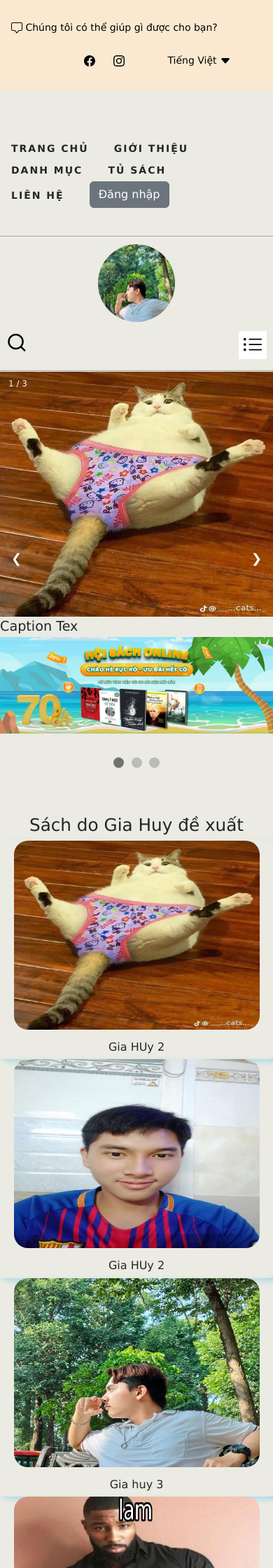
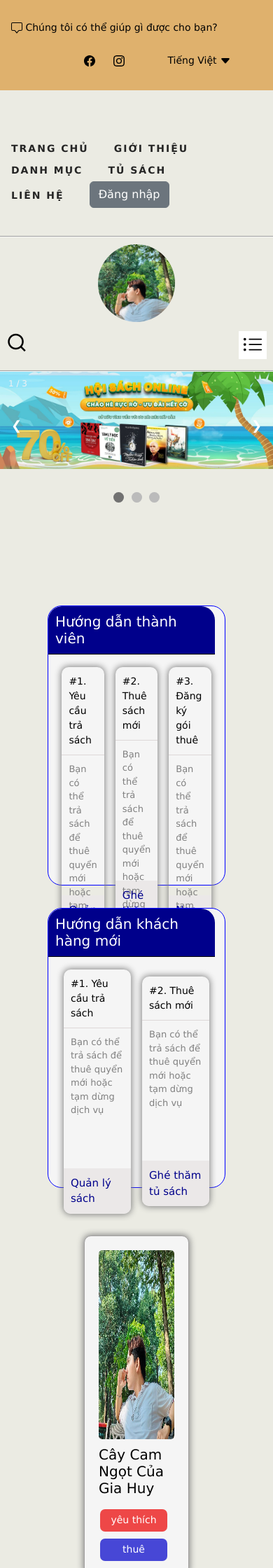
Before and after one commit to thanglaptop/ThucHanhWeb, a PHP site: page / in a window 390 px wide. Shown: the top 2240 px of the page at 70% size. Run offline with PHP 8.4, Linux system fonts and the light colour scheme.

Commit message:
da sua cung a phet

```diff
--- a/index.html
+++ b/index.html
@@ -230,24 +230,16 @@
         <!--hinh`-->
         <div class="mySlides f">
             <div class="numbertext">1 / 3</div>
-            <img src="img/hinh1.jpg" style="width: 100%; height: 350px;">
-                <div class="text">Caption Tex</div>
-
                 <img src="img/Banner-1.jpg" style="width: 100%;">
         </div>
         <!--hinh`-->
         <div class="mySlides f">
             <div class="numbertext">2 / 3</div>
-            <img src="img/hinh2.jpg" style="width: 100%; height: 350px;">
-                <div class="text">Caption Two</div>
-
                 <img src="img/Banner-2.png" style="width: 100%;">
         </div>
         <!--hinh`-->
         <div class="mySlides f">
             <div class="numbertext">3 / 3</div>
-            <img src="img/hinh3.jpg" style="width: 100%; height: 350px;">
-                <div class="text">Caption Three</div>
                 <img src="img/Banner-3.png" style="width: 100%;">
         </div>
         <!--Chuyen qua chuye lai-->
@@ -295,61 +287,6 @@
     <!--list top sach-->
     <!--start-->
     <br>
-    <div class="container_featured">
-        <div class="row">
-            <div class="col-lg-12">
-                <h2 style="text-align: center;">Sách do Gia Huy đề xuất</h2>
-            </div>
-        </div>
-    </div>
-
-    <div class="row featured__filer">
-        <div class="col-lg-3 col-md-4 col-sm-6 mix book">
-            <div class="featured__item">
-                <div class="featured__item__pic set-bg">
-                    <img class="img_featured" src="img/hinh1.jpg" alt="">
-                </div>
-                <div class="featured__item__text">
-                    <h6><a href="#">Gia HUy 2</a></h6>
-                </div>
-            </div>
-        </div>
-
-        <div class="col-lg-3 col-md-4 col-sm-6 mix book">
-            <div class="featured__item">
-                <div class="featured__item__pic set-bg">
-                    <img class="img_featured" src="img/za huy tre tui.jpg" alt="">
-                </div>
-                <div class="featured__item__text">
-                    <h6><a href="#">Gia HUy 2</a></h6>
-                </div>
-            </div>
-        </div>
-
-        <div class="col-lg-3 col-md-4 col-sm-6 mix book">
-            <div class="featured__item">
-                <div class="featured__item__pic set-bg">
-                    <img class="img_featured" src="img/gia_huy.jpg" alt="">
-                </div>
-                <div class="featured__item__text">
-                    <h6><a href="#">Gia huy 3</a></h6>
-                </div>
-            </div>
-        </div>
-
-        <div class="col-lg-3 col-md-4 col-sm-6 mix book">
-            <div class="featured__item">
-                <div class="featured__item__pic set-bg">
-                    <img class="img_featured" src="img/hinh2.jpg" alt="">
-                </div>
-                <div class="featured__item__text">
-                    <h6><a href="#">Gia huy 3</a></h6>
-                </div>
-            </div>
-        </div>
-
-    </div>
-
     <!--end-->
 
     <!-- start hướng dẫn thành viên  -->
--- a/styles/main.css
+++ b/styles/main.css
@@ -1,6 +1,6 @@
 /* header */
 .header__top {
-	background: #fae9d0;
+	background: #dfb16d;
 }
 .header__top__left {
 	padding: 8px 0;
@@ -1105,7 +1105,7 @@ body{
   background-color: #3a3939;
 }
 .footer-content {
-  background-color: black;
+  background-color: #dfb16d;
   padding: 100px 40px 40px;
   width: 100%;
   display: flex;
```
